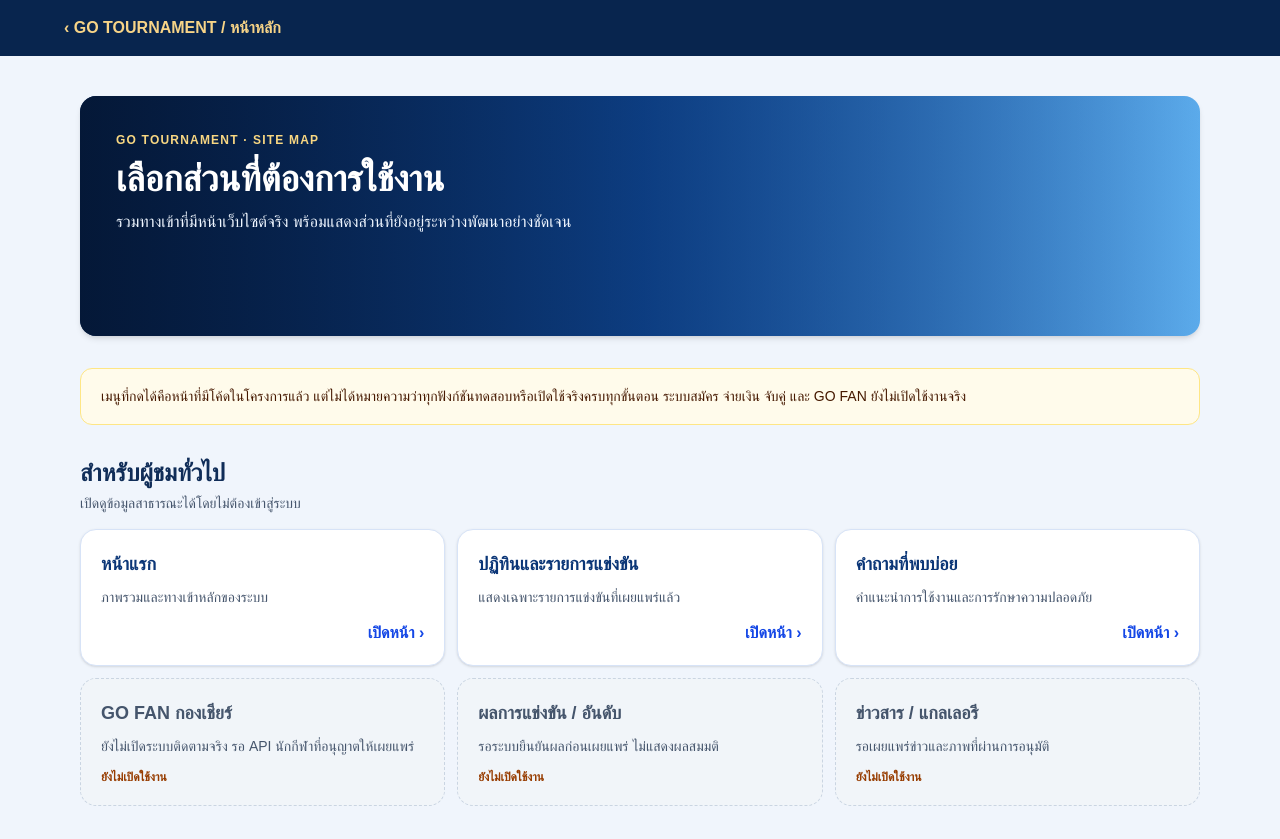
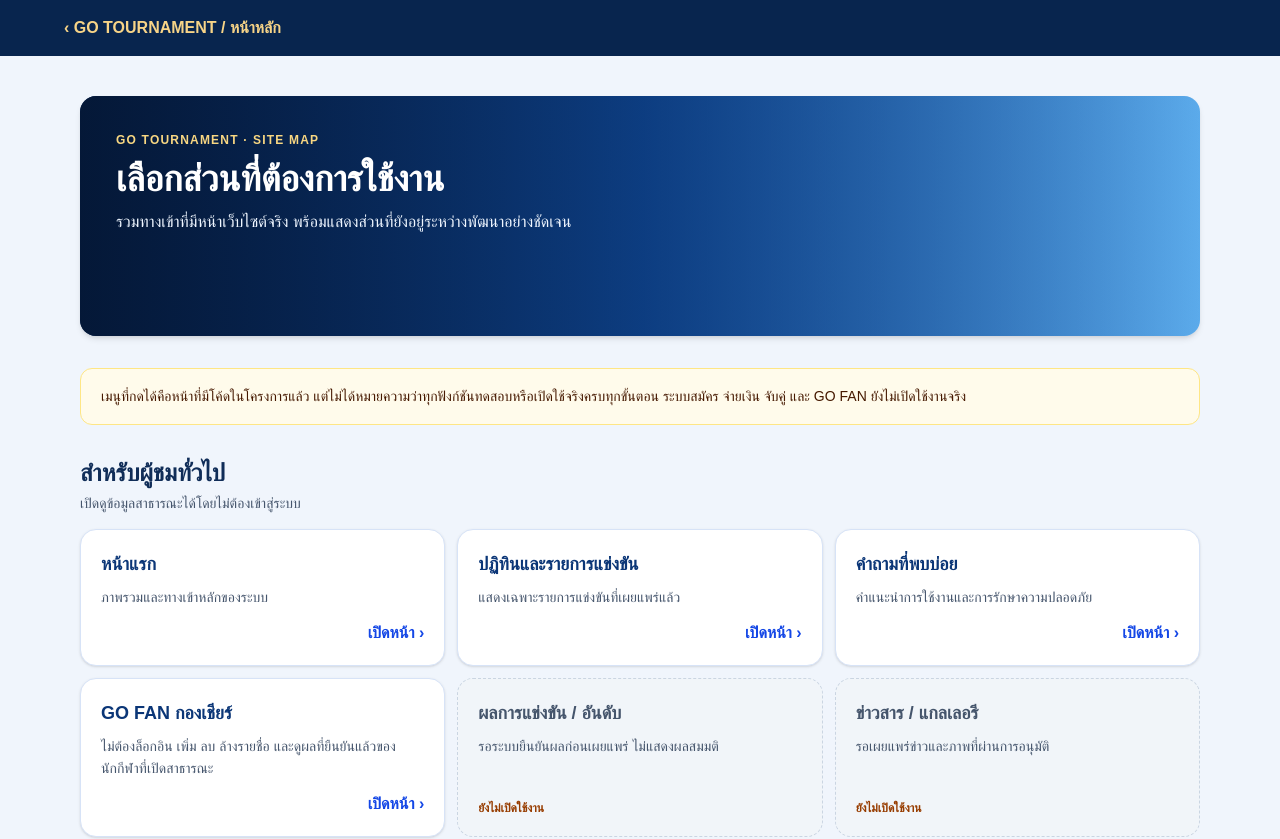
Before and after one commit to sawitree2168-sys/go-competition, a Next.js app: page /site-map in a window 1280 px wide. Shown: the top 839 px of the page. Built offline with nearby package versions, Linux system fonts and the light colour scheme; no server answers.

Commit message:
feat: activate public GO FAN link in site map

```diff
--- a/app/site-map/page.tsx
+++ b/app/site-map/page.tsx
@@ -5,7 +5,7 @@ const groups=[
   {name:"หน้าแรก",href:"/",info:"ภาพรวมและทางเข้าหลักของระบบ"},
   {name:"ปฏิทินและรายการแข่งขัน",href:"/schedule",info:"แสดงเฉพาะรายการแข่งขันที่เผยแพร่แล้ว"},
   {name:"คำถามที่พบบ่อย",href:"/faq",info:"คำแนะนำการใช้งานและการรักษาความปลอดภัย"},
-  {name:"GO FAN กองเชียร์",href:null,info:"ยังไม่เปิดระบบติดตามจริง รอ API นักกีฬาที่อนุญาตให้เผยแพร่"},
+  {name:"GO FAN กองเชียร์",href:"/fan",info:"ไม่ต้องล็อกอิน เพิ่ม ลบ ล้างรายชื่อ และดูผลที่ยืนยันแล้วของนักกีฬาที่เปิดสาธารณะ"},
   {name:"ผลการแข่งขัน / อันดับ",href:null,info:"รอระบบยืนยันผลก่อนเผยแพร่ ไม่แสดงผลสมมติ"},
   {name:"ข่าวสาร / แกลเลอรี",href:null,info:"รอเผยแพร่ข่าวและภาพที่ผ่านการอนุมัติ"}
  ]},
```
